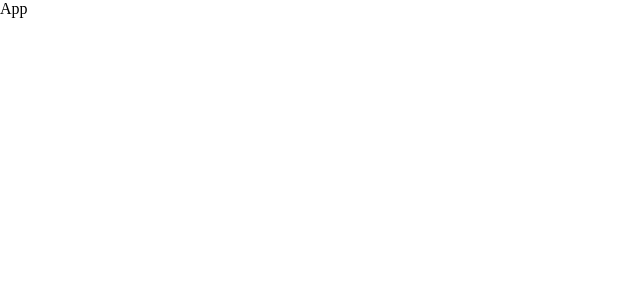
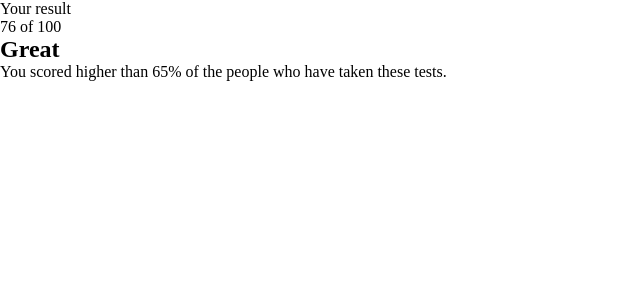
Before and after one commit to Carlos-Marte/results-summary-frontendmentor2023, a React (Vite) app: page / in a window 1280 px wide. Shown: the top 300 px of the page, without its empty margins (0-640 px from the left). Built offline with nearby package versions, Linux system fonts and the light colour scheme.

Commit message:
Añandiendo ResultSummaryCard y componente Results

```diff
--- a/src/App.jsx
+++ b/src/App.jsx
@@ -1,5 +1,7 @@
+import { ResultsSummaryCard } from './components/ResultsSummary/ResultsSummaryCard'
+
 export const App = () => {
   return (
-    <div>App</div>
+    <ResultsSummaryCard />
   )
 }
--- /dev/null
+++ b/src/components/ResultsSummary/Results.jsx
@@ -0,0 +1,20 @@
+export const Results = () => {
+  return (
+    <article className='Results'>
+      <p className='Results-paragraph'>Your result</p>
+
+      <div className='Results-score'>
+        <p className='Results-paragraph'>
+          <span className='Results-spanBig'>76</span> of 100
+        </p>
+      </div>
+
+      <div className='Results-texts'>
+        <h2 className='Results-heading2'>Great</h2>
+        <p className='Results-paragraph'>
+          You scored higher than 65% of the people who have taken these tests.
+        </p>
+      </div>
+    </article>
+  )
+}
--- /dev/null
+++ b/src/components/ResultsSummary/ResultsSummaryCard.jsx
@@ -0,0 +1,9 @@
+import { Results } from './Results'
+
+export const ResultsSummaryCard = () => {
+  return (
+    <section>
+      <Results />
+    </section>
+  )
+}
```
